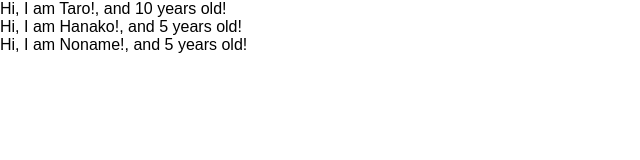
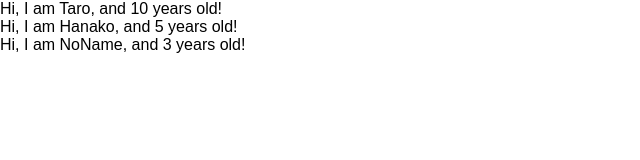
Before and after one commit to erdapfelred/udemy-react-redux-crud-application, a React (Create React App) app: page / in a window 1280 px wide. Shown: the top 160 px of the page, without its empty margins (0-640 px from the left). Built offline with nearby package versions, Linux system fonts and the light colour scheme.

Commit message:
learn props-types

```diff
--- a/src/App.js
+++ b/src/App.js
@@ -1,10 +1,12 @@
 import React from 'react';
+import PropTypes from 'prop-types';
+
 
 const App = () => {
   const profiles = [
     { name: "Taro", age: 10},
     { name: "Hanako", age: 5},
-    { name: "Noname", age: 5},
+    { name: "NoName", age: 3}
   ]
   return (
     <div>
@@ -18,11 +20,12 @@ const App = () => {
 }
 
 const User = (props) => {
-  return <div>Hi, I am {props.name}!, and {props.age} years old! </div>
+  return <div>Hi, I am {props.name}, and {props.age} years old! </div>
 }
 
-User.defaultProps = {
-  age: 1
+User.propTypes = {
+  name: PropTypes.string,
+  age: PropTypes.number.isRequired
 
 }
 
```
